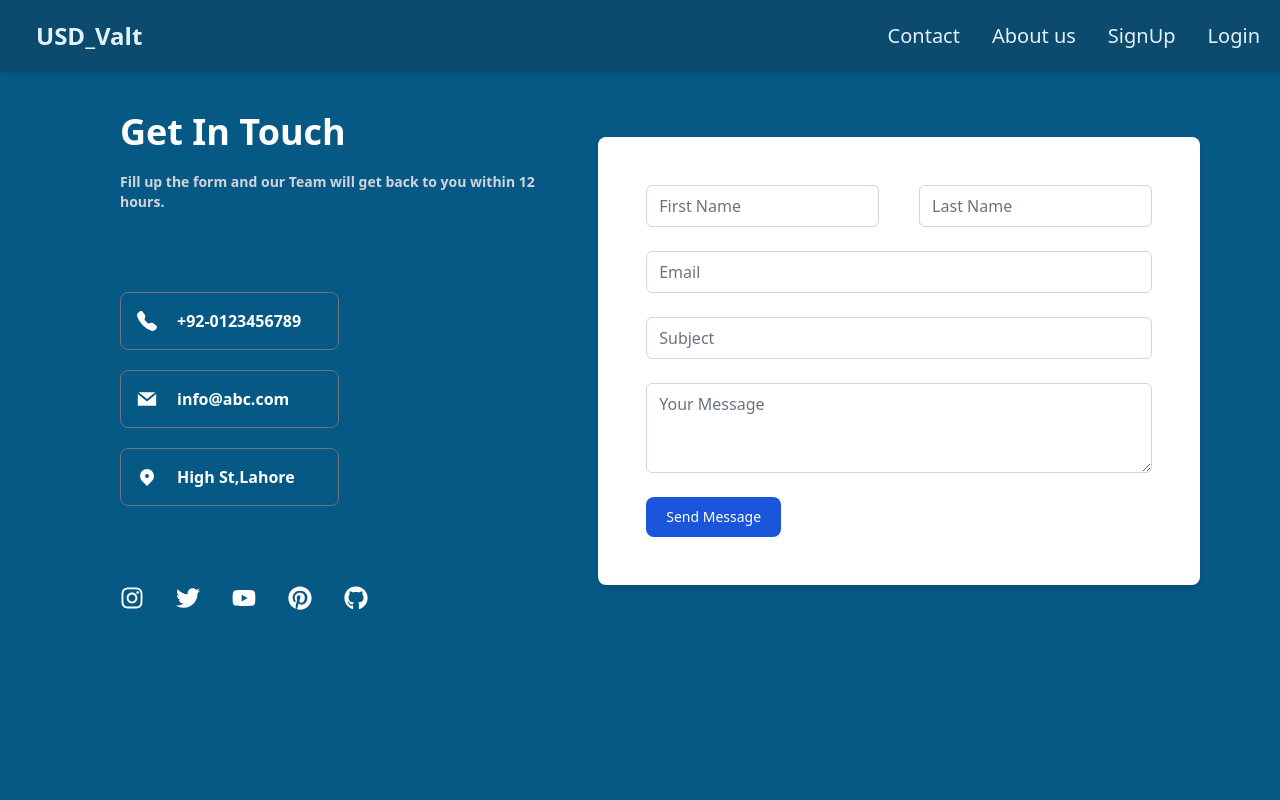
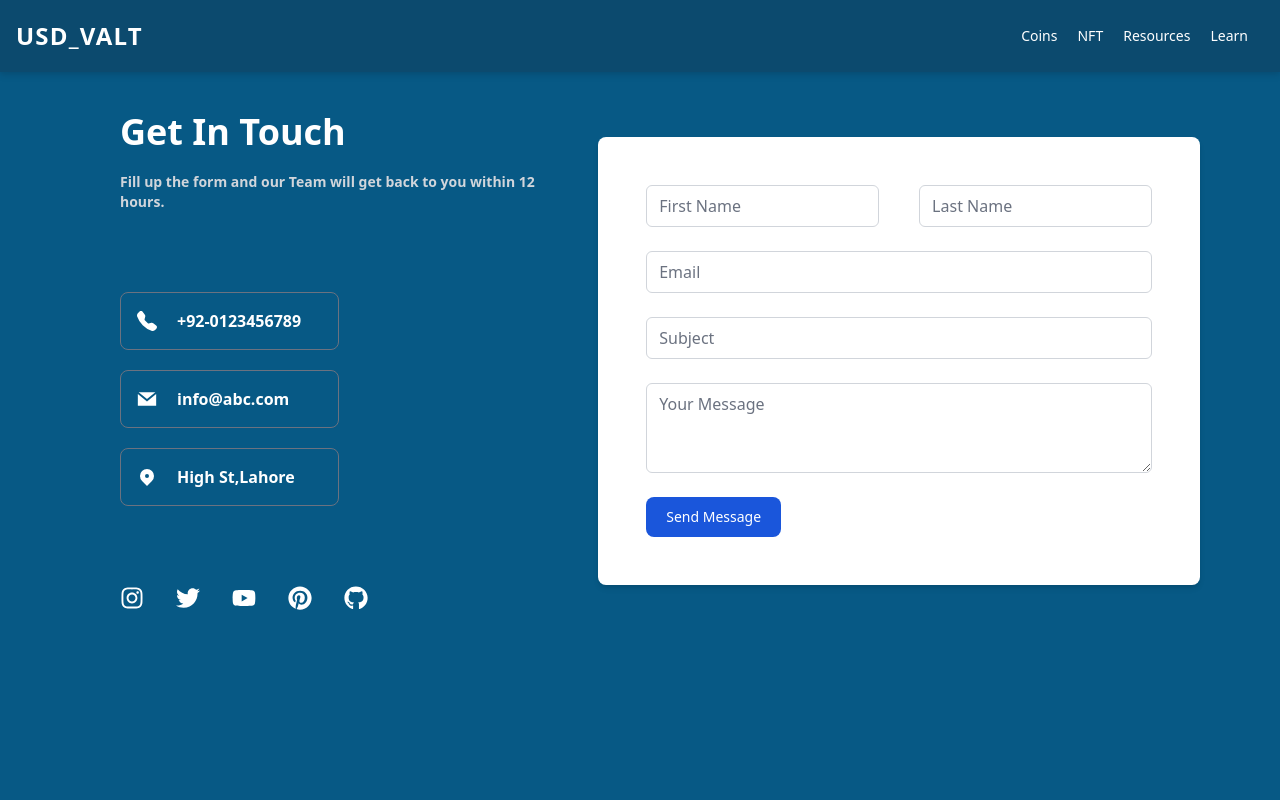
Before and after one commit to usama508/usd_valt, a Next.js app: page /contact in a window 1280 px wide. Shown: the top 800 px of the page. Built offline with nearby package versions, Linux system fonts and the light colour scheme.

Commit message:
new commit

```diff
--- /dev/null
+++ b/Components/Accordion.js
@@ -0,0 +1,53 @@
+import React from 'react';
+
+import {
+    Accordion,
+    AccordionItem,
+    AccordionItemHeading,
+    AccordionItemButton,
+    AccordionItemPanel,
+} from 'react-accessible-accordion';
+
+
+import 'react-accessible-accordion/dist/fancy-example.css';
+
+ function Example() {
+    return (
+        <Accordion allowMultipleExpanded allowZeroExpanded
+         >
+            <AccordionItem >
+                <AccordionItemHeading >
+                    <AccordionItemButton>
+                       <span className='font-bold p-0'>Coins</span>
+                    </AccordionItemButton>
+                </AccordionItemHeading>
+                <AccordionItemPanel className='py-0 px-5 ' >
+                    <ul>
+                        <li className='text-xl flex pb-2 mt-2'>All Categories</li>
+                        <li className='text-xl flex pb-2'>Top Gainers</li>
+                        <li className='text-xl flex pb-2 '>Top Losers</li>
+                        <li className='text-xl flex pb-2 '>Recently Added</li>
+                        <li className='text-xl flex pb-2 '>Trending</li>
+                    </ul>
+                </AccordionItemPanel>
+            </AccordionItem>
+            <AccordionItem>
+                <AccordionItemHeading>
+                    <AccordionItemButton>
+                    <span className='font-bold p-0 '>NFT</span>
+                    </AccordionItemButton>
+                </AccordionItemHeading>
+                <AccordionItemPanel className='py-0 px-5'>
+                <ul>
+                        <li className='text-xl flex pb-2 pt-1'>NFT Collection</li>
+                        <li className='text-xl flex pb-2'>NFT Whale Watch</li>
+                        <li className='text-xl flex pb-2 '></li>
+                        <li className='text-xl flex pb-2 '>Upcoming NFT Collections</li>
+
+                    </ul>
+                </AccordionItemPanel>
+            </AccordionItem>
+        </Accordion>
+    );
+}
+export default Example
--- a/Components/Chart.js
+++ b/Components/Chart.js
@@ -46,7 +46,7 @@ function Chart() {
        labels: ['Red', 'Blue', 'Yellow', 'Green', 'Purple', 'Orange'],
         datasets: [{
             label: '# of votes',
-           data: [12, 19, 3, 5, 2, 3],
+           data: [12,19, 3, 5, 2, 3],
             backgroundColor: [
                 'rgba(255, 99, 132, 0.2)',
                 'rgba(54, 162, 235, 0.2)',
--- a/Components/Navbar.js
+++ b/Components/Navbar.js
@@ -1,98 +1,191 @@
 import Link from "next/link";
-import React from "react";
-import { useRouter } from 'next/router'
-import { useState } from 'react'
-import { list } from "postcss";
+import { useState } from "react";
+
+
+import { GiHamburgerMenu } from "react-icons/gi";
+import { AiFillCloseCircle } from "react-icons/ai";
 
 
 
 
 function Navbar() {
+  const [dropDown, setDropDown] = useState(false);
+  const [nav, setNav] = useState(false);
 
 
-
-
-
-
-const [open,setOpen] =useState(false)
-
+  const displayNav = () => {
+    setNav(!nav);
+  };
 
 
 
   return (
-    <div className="sticky top-0 z-10">
-      <header className="p-5 bg-sky-900 shadow text-sky-100 md:flex md:items-center md:justify-between">
-        <div className="container w-full flex justify-between h-8 mx-auto ">
+    <>
+      <nav
+        className='relative z-50 bg-sky-900 border-sky-200 px-2 sm:px-4 py-2.5 drop-shadow-md '>
+
+
+        <div className="container flex flex-wrap justify-between items-center mx-auto">
           <Link href="/">
+            <a>
+              <div className="flex flex-row">
+
+                <span
+                  className='self-center text-2xl leading-10 text-white font-semibold whitespace-nowrap font-pacifico tracking-wider'
+
+                >
+                  USD_VALT
+                </span>
+              </div>
+            </a>
+          </Link>
+
+
+
+          {nav === false ? (
+            <span
+              className='border md:border-0 rounded p-1'
+
+            >
+              <GiHamburgerMenu
+                className='md:hidden cursor-pointer'
+
+                onClick={displayNav}
+                size={20}
+              />
+            </span>
+          ) : (
+            <AiFillCloseCircle
+              onClick={displayNav}
+              size={20}
+              className='drop-shadow cursor-pointer'
+
+            />
+          )}
+
+
+          <div className="hidden w-full md:block md:w-auto" id="navbar-default">
+            <ul
+              className='
+              flex flex-col p-4 mt-4 rounded-lg border border-sky-100 md:flex-row md:space-x-5 md:mt-0 md:text-sm md:font-medium md:border-0 '
+            >
+              <li>
+                <span
+                  onMouseOver={() => {
+                    setDropDown(true);
+                  }}
+                  onMouseLeave={() => {
+                    setDropDown(false);
+                  }}
+                >
                   <a
-              rel="noopener noreferrer"
                     href="#"
-              aria-label="Back to homepage"
-              className="flex items-center p-2"
+                    className='block py-2 pr-4 pl-3 text-white rounded md:p-0 hover:text-sky-600'
+
                   >
-
-              <p className="ml-2 text-2xl font-semibold">USD_Valt</p>
+                    Coins
                   </a>
 
-          </Link>
-          <div onClick={()=>setOpen(!open)} className="text-3xl absolute right-8 top-6 cursor-pointer md:hidden ">
+                  {dropDown && (
+                    <div className=" absolute top-14 right-30 bg-sky-100  rounded-md p-5 w-1/4 z-50">
+                      <div className="  transform w-9 h-6 absolute -mt-1 top-0 rounded-sm  right-64 rotate-45 "></div>
+                      <ul className=''>
+                        <Link href={"/category"}>
+                          <a>
+                            <li className="text-base  flex  pb-2 pt-1">
 
-
-            <ion-icon  name={open ? 'close' : 'menu'}></ion-icon>
-
-          </div>
-          <ul className={`md:flex md:items-center md:pb-0 pb-12 absolute  md:static md:z-auto z-[-1]  bg-sky-900 w-full left-0 md:w-auto
-                md:pl-0 pl-9  transition-all ease-in duration-500 ${open ? 'top-20':'top-[-490px]'}`} >
-            <li className="md:ml-8 text-xl md:my-0 my-7">
-              <Link href="/contact">
-                <a
-                  rel="noopener noreferrer"
-                  href=""
-                  className="text-xl hover:text-sky-500 duration-500"
-                >
-                  Contact
+                              All Categories
+                            </li>
                           </a>
                         </Link>
+                        <Link href={"/gainers"}>
+                          <a>
+                            <li className="text-base flex pb-2">
+
+                            Top Gainers
                             </li>
-            <li className="md:ml-8 text-xl md:my-0 my-7">
-              <Link href="/about">
-                <a
-                  rel="noopener noreferrer"
-                  href=""
-                  className="text-xl hover:text-sky-500 duration-500"
-                >
-                  About us
                           </a>
                         </Link>
+                        <li className="text-base flex pb-2 ">
+
+                        <Link href={"/losers"}>
+                          <a>
+                            <li className="text-base flex pb-2">
+
+                            Top Losers
                             </li>
-            <li className="md:ml-8 text-xl md:my-0 my-7"><Link href='/signup'><a rel="noopener noreferrer"
-              href=""
-              className="text-xl hover:text-sky-500 duration-500"
-            >
-              SignUp</a>
-            </Link>
-            </li>
-
-            <li className="md:ml-8 text-xl md:my-0 my-7"><Link href='/login'><a
-              rel="noopener noreferrer"
-              href=""
-              className="text-xl hover:text-sky-500 duration-500"
-            >
-              Login
                           </a>
                         </Link>
                         </li>
 
+                        <li>
+                        <Link href={"/add"}>
+                          <a>
+                            <li className="text-base flex pb-2">
+
+                            Recently Added
+                            </li>
+                          </a>
+                        </Link>
+                        </li>
+                        <li>
+                           <Link href={"/trending"}>
+                          <a>
+                            <li className="text-base flex pb-2">
+
+                            Trending
+                            </li>
+                          </a>
+                        </Link>
+                        </li>
+                      </ul>
+                    </div>
+                  )}
+                </span>
+              </li>
+              <li>
+                <a
+                  href="#"
+                  className='block py-2 pr-4 pl-3 rounded md:p-0 text-white hover:text-sky-600'
+
+                >
+                  NFT
+                </a>
+              </li>
+              <li>
+                <a
+                  href="#"
+                  className='block py-2 pr-4 pl-3 rounded md:p-0 text-white hover:text-sky-600'
+
+                >
+                  Resources
+                </a>
+              </li>
+
+              <li>
+                <a
+                  href="#"
+                  className='block py-2 pr-4 pl-3 rounded md:p-0 text-white hover:text-sky-600'
+
+                >
+                  Learn
+                </a>
+              </li>
 
             </ul>
-        </div>
 
 
+            <div
+              className={`h-screen
+                  ${nav === true ? "block" : "hidden"}`}
+            >
 
-      </header>
 
             </div>
+          </div>
+        </div>
+      </nav>
+    </>
   );
-}
-
+};
 export default Navbar;
--- a/Components/Table.js
+++ b/Components/Table.js
@@ -19,7 +19,7 @@ function Table({ data }) {
       background: rgb(12 74 110)
     }
     table tbody tr:hover > th{
-      background: #4496d0
+      background:  #00CCFF
 
 
 
@@ -60,7 +60,7 @@ function Table({ data }) {
                   data.map(bit => {
                     return ( <>
 
-                        <tr >
+                        <tr className='hover:bg-sky-300 hover:text-black' >
                           <th className="py-4 px-6 flex flex-col space-y-2 ">
                             {bit.market_cap_rank}
 
--- a/package.json
+++ b/package.json
@@ -17,6 +17,7 @@
     "lodash": "^4.17.21",
     "next": "12.2.5",
     "react": "18.2.0",
+    "react-accessible-accordion": "^5.0.0",
     "react-chartjs-2": "^4.3.1",
     "react-dom": "18.2.0",
     "react-icons": "^4.4.0",
```
Also changed, not shown: 1 other file (tests, documents, lock files or other folders). Lines whose indentation alone changed are shown as unchanged.
